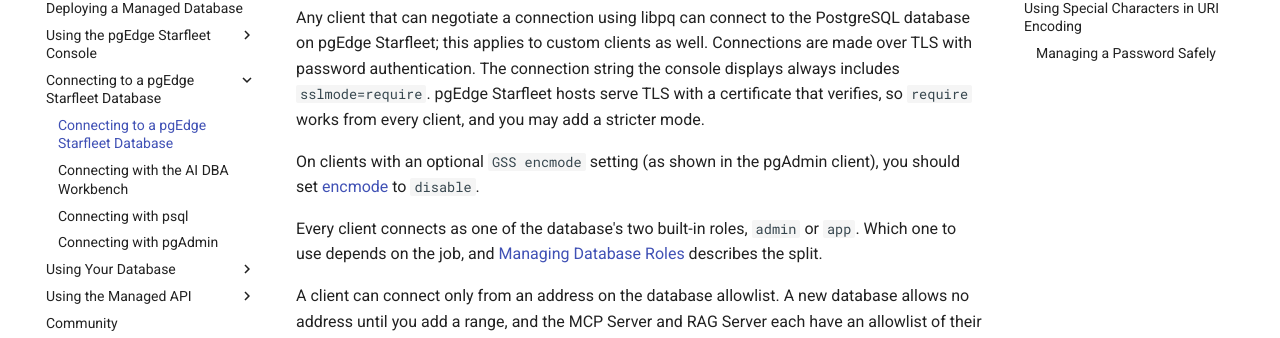
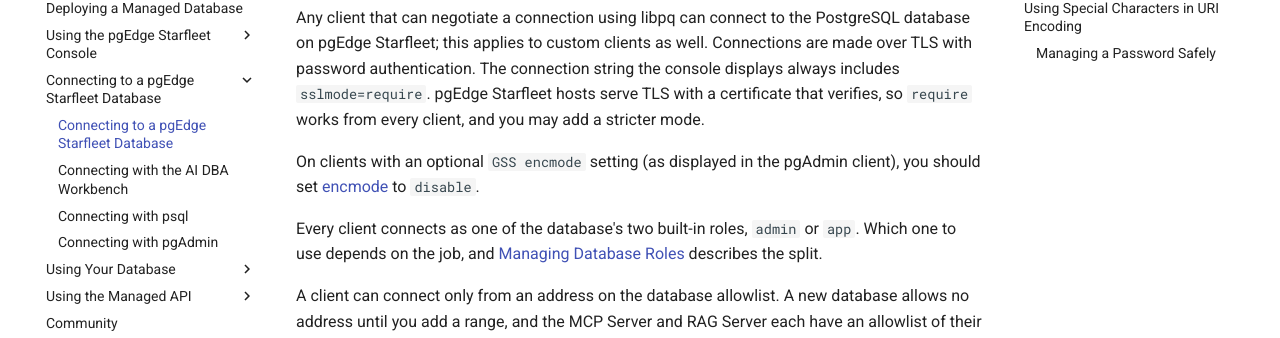
Before and after one commit to pgEdge/pgedge-starfleet-docs, an MkDocs documentation site: the page built from docs/managed/connecting/managed_index.md, in a window 1280 px wide and 900 px high. Shown: the part 224-562 px from the top of the window. Built offline with MkDocs 1.6.1 and Material for MkDocs 9.7.7, drawn with Linux system fonts in a browser that asks for light colours.

Commit message:
Review pass: connecting section (4 pages)
Fix vague "shows"/"shown" verbs, standardize bullets to "-",
normalize numbered-list spacing in the Workbench page, and reflow
two lines in the connecting overview that ran long with a link plus
trailing prose.

```diff
--- a/docs/managed/connecting/managed_index.md
+++ b/docs/managed/connecting/managed_index.md
@@ -7,14 +7,15 @@ connection string the console displays always includes `sslmode=require`.
 pgEdge Starfleet hosts serve TLS with a certificate that verifies, so
 `require` works from every client, and you may add a stricter mode.
 
-On clients with an optional `GSS encmode` setting (as shown in the pgAdmin
-client), you should set
+On clients with an optional `GSS encmode` setting (as displayed in the
+pgAdmin client), you should set
 [encmode](https://www.postgresql.org/docs/current/libpq-connect.html#LIBPQ-CONNECT-GSSENCMODE)
 to `disable`.
 
 Every client connects as one of the database's two built-in roles, `admin` or
 `app`. Which one to use depends on the job, and
-[Managing Database Roles](../using_database/managed_roles.md) describes the split.
+[Managing Database Roles](../using_database/managed_roles.md)
+describes the split.
 
 A client can connect only from an address on the database allowlist. A new
 database allows no address until you add a range, and the MCP Server and RAG
@@ -26,12 +27,12 @@ how to add one, see
 The documentation includes instructions for installing and connecting with
 the following commonly used clients:
 
-* [Connecting with the AI DBA Workbench](managed_workbench.md) describes how to
+- [Connecting with the AI DBA Workbench](managed_workbench.md) describes how to
   install the pgEdge AI DBA Workbench, then connect it to your database for
   monitoring, alerting, and AI-assisted diagnostics.
-* [Connecting with psql](managed_psql.md) describes how to connect with psql, the
-  command-line client distributed with PostgreSQL.
-* [Connecting with pgAdmin](managed_pgadmin.md) describes how to register your
+- [Connecting with psql](managed_psql.md) describes how to connect with
+  psql, the command-line client distributed with PostgreSQL.
+- [Connecting with pgAdmin](managed_pgadmin.md) describes how to register your
   database as a server in the pgAdmin graphical client.
 
 ## While the Database Is Still Being Created
@@ -50,10 +51,10 @@ the `Connect` pane instead of connection details.
 
 In URI syntax, reserved characters are used as structural delimiters:
 
-* `@` separates the user (user:password) from the host.
-* `:` separates the user from the password, and the host from the port.
-* `/` separates the host/port from the path (database name).
-* `?` starts the query-string parameters.
+- `@` separates the user (user:password) from the host.
+- `:` separates the user from the password, and the host from the port.
+- `/` separates the host/port from the path (database name).
+- `?` starts the query-string parameters.
 
 If a password contains special characters that are not encoded properly,
 the console cannot parse it correctly, and the resulting connection
@@ -78,11 +79,11 @@ password, and the `Password` field itself (when revealed) all contain a
 working database password in clear text. These password-handling
 practices keep a credential from leaking:
 
-* not echoing the connection string in a terminal, since scrollback
+- not echoing the connection string in a terminal, since scrollback
   outlives the session and shell history files outlive the terminal.
-* not passing the password as a command-line argument, since argument
+- not passing the password as a command-line argument, since argument
   lists are visible in `ps` on a shared host.
-* not writing the password to application or CI log files, since a job
+- not writing the password to application or CI log files, since a job
   running under a shell trace can write the password into build output
   that may be retained in an unsafe location.
 
```
Also changed, not shown: docs/managed/connecting/managed_pgadmin.md (+9 -9 lines), docs/managed/connecting/managed_psql.md (+10 -10 lines), docs/managed/connecting/managed_workbench.md (+16 -16 lines).
